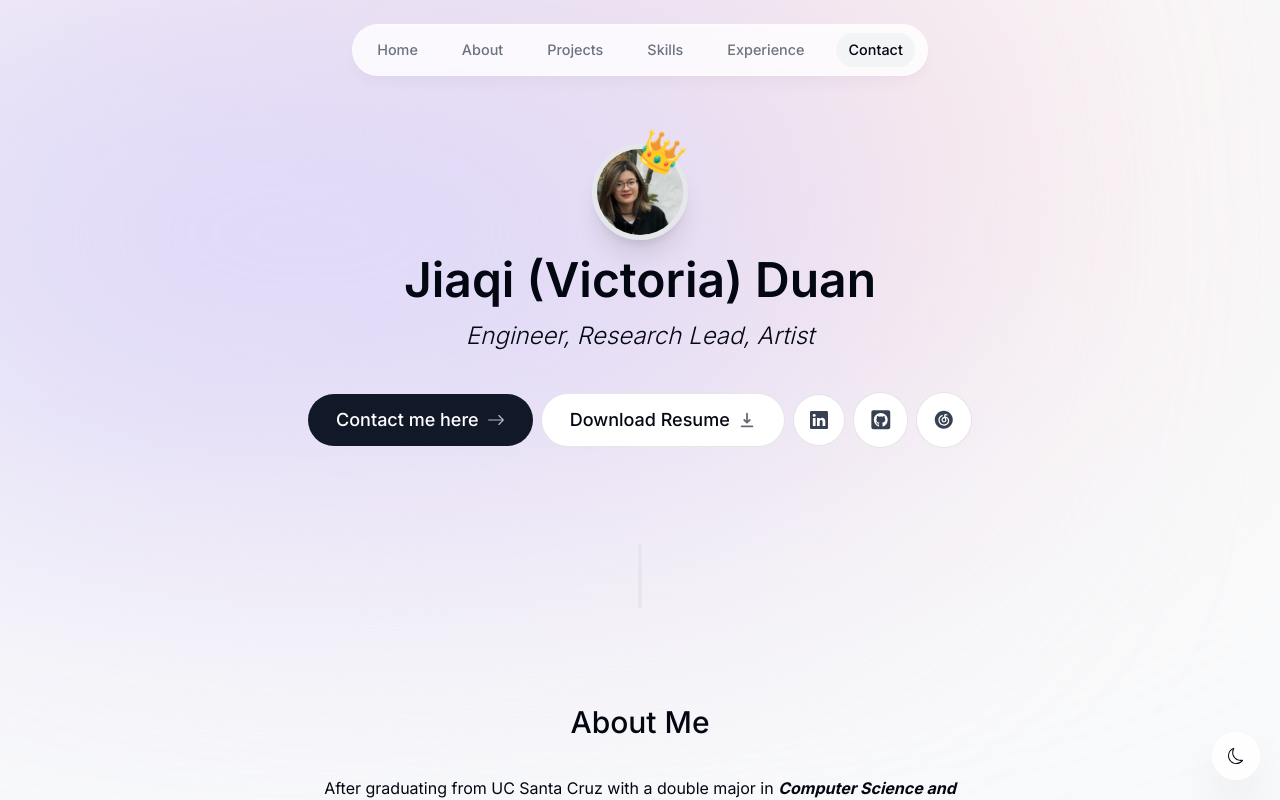
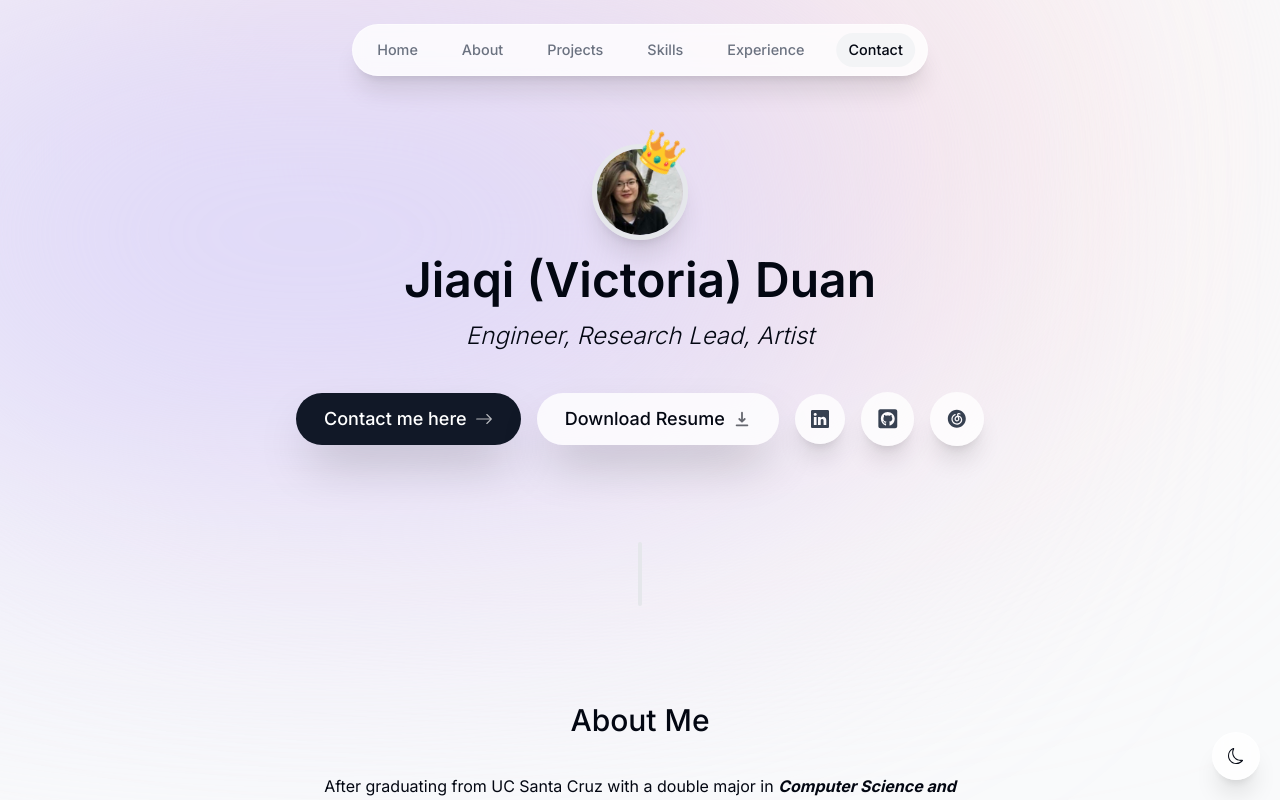
Before and after one commit to Victoriakaey/victoria_personal_portfolio, a Next.js app: page / in a window 1280 px wide. Shown: the top 800 px of the page. Built offline with nearby package versions, Linux system fonts and the light colour scheme; no server answers.

Commit message:
changed button shadow and no borders; changes were made on navbar, headers buttons, theme toggle buttons, and submit contact form button

```diff
--- a/components/header.tsx
+++ b/components/header.tsx
@@ -12,7 +12,7 @@ export default function Header() {
   return (
     <header className="z-[999] relative">
       <motion.div
-        className="fixed top-0 left-1/2 h-[4.5rem] w-full rounded-none border border-white border-opacity-40 bg-white bg-opacity-80 shadow-lg shadow-black/[0.03] backdrop-blur-[0.5rem] sm:top-6 sm:h-[3.25rem] sm:w-[36rem] sm:rounded-full dark:bg-gray-950 dark:border-black/40 dark:bg-opacity-75"
+        className="fixed top-0 left-1/2 h-[4.5rem] w-full rounded-none border border-white border-opacity-40 bg-white bg-opacity-80 shadow-xl shadow-black/10 backdrop-blur-[0.5rem] sm:top-6 sm:h-[3.25rem] sm:w-[36rem] sm:rounded-full dark:bg-gray-950 dark:border-black/40 dark:bg-opacity-75"
         initial={{ y: -100, x: "-50%", opacity: 0 }}
         animate={{ y: 0, x: "-50%", opacity: 1 }}
       ></motion.div>
@@ -30,7 +30,7 @@ export default function Header() {
                 className={clsx(
                   "flex w-full items-center justify-center px-3 py-3 hover:text-gray-950 transition dark:text-gray-500 dark:hover:text-gray-300",
                   {
-                    "text-gray-950 dark:text-gray-200":
+                    "text-gray-950 dark:text-gray-100/80":
                       activeSection == link.name,
                   }
                 )}
--- a/components/intro.tsx
+++ b/components/intro.tsx
@@ -76,7 +76,7 @@ export default function Intro() {
       </motion.h1>
 
       <motion.div
-        className="flex flex-col sm:flex-row items-center justify-center gap-2 px-4 text-lg font-medium"
+        className="flex flex-col sm:flex-row items-center justify-center gap-4 px-4 text-lg font-medium"
         initial={{ opacity: 0, y: 100 }}
         animate={{ opacity: 1, y: 0 }}
         transition={{
@@ -85,7 +85,7 @@ export default function Intro() {
       >
         <Link
           href="#contact"
-          className="group bg-gray-900 text-white px-7 py-3 flex items-center gap-2 rounded-full outline-none focus:scale-110 hover:scale-110 hover:bg-gray-950 active:scale-105 transition"
+          className="group bg-gray-900 border-none shadow-2xl text-white px-7 py-3 flex items-center gap-2 rounded-full outline-none focus:scale-110 hover:scale-110 hover:bg-gray-950 active:scale-105 transition"
           onClick={() => {
             setActiveSection("Contact");
             setTimeOfLastClick(Date.now());
@@ -96,7 +96,7 @@ export default function Intro() {
         </Link>
 
         <a
-          className="group bg-white px-7 py-3 flex items-center gap-2 rounded-full outline-none focus:scale-110 hover:scale-110 active:scale-105 transition cursor-pointer borderBlack dark:bg-white/10"
+          className="group bg-white/80 border-none shadow-2xl px-7 py-3 flex items-center gap-2 rounded-full outline-none focus:scale-110 hover:scale-110 active:scale-105 transition cursor-pointer borderBlack dark:bg-white/10"
           href="/JD_Resume.pdf"
           download
         >
@@ -105,7 +105,7 @@ export default function Intro() {
         </a>
 
         <a
-          className="bg-white p-4 text-gray-700 flex items-center gap-2 rounded-full focus:scale-[1.15] hover:scale-[1.15] hover:text-gray-950  active:scale-105 transition cursor-pointer borderBlack dark:bg-white/10 dark:text-white/60"
+          className="bg-white/80 border-none shadow-xl p-4 text-gray-700 flex items-center gap-2 rounded-full focus:scale-[1.15] hover:scale-[1.15] hover:text-gray-950  active:scale-105 transition cursor-pointer borderBlack dark:bg-white/10 dark:text-white/60"
           href="https://www.linkedin.com/in/jiaqi-duan-834b29200"
           target="_blank"
         >
@@ -113,7 +113,7 @@ export default function Intro() {
         </a>
 
         <a
-          className="bg-white p-4 text-gray-700 flex items-center gap-2 text-[1.35rem] rounded-full focus:scale-[1.15] hover:scale-[1.15] hover:text-gray-950 active:scale-105 transition cursor-pointer borderBlack dark:bg-white/10 dark:text-white/60"
+          className="bg-white/80 border-none shadow-xl p-4 text-gray-700 flex items-center gap-2 text-[1.35rem] rounded-full focus:scale-[1.15] hover:scale-[1.15] hover:text-gray-950 active:scale-105 transition cursor-pointer borderBlack dark:bg-white/10 dark:text-white/60"
           href="https://github.com/Victoriakaey"
           target="_blank"
         >
@@ -121,7 +121,7 @@ export default function Intro() {
         </a>
 
         <a
-          className="bg-white p-4 text-gray-700 flex items-center gap-2 text-[1.35rem] rounded-full focus:scale-[1.15] hover:scale-[1.15] hover:text-gray-950 active:scale-105 transition cursor-pointer borderBlack dark:bg-white/10 dark:text-white/60"
+          className="bg-white/80 border-none shadow-xl p-4 text-gray-700 flex items-center gap-2 text-[1.35rem] rounded-full focus:scale-[1.15] hover:scale-[1.15] hover:text-gray-950 active:scale-105 transition cursor-pointer borderBlack dark:bg-white/10 dark:text-white/60"
           href="https://music.163.com/#/artist?id=46274436"
           target="_blank"
         >
--- a/components/submit-btn.tsx
+++ b/components/submit-btn.tsx
@@ -7,7 +7,7 @@ export default function SubmitBtn() {
   return (
     <button
       type="submit"
-      className="group flex items-center justify-center gap-2 h-[3rem] w-[8rem] bg-gray-900 text-white rounded-full outline-none transition-all focus:scale-110 hover:scale-110 hover:bg-gray-950 active:scale-105 disabled: scale-100 disabled:bg-opacity-65 dark:bg-white dark:bg-opacity-10"
+      className="group flex items-center justify-center gap-2 shadow-xl h-[3rem] w-[8rem] bg-gray-900 text-white rounded-full outline-none transition-all focus:scale-110 hover:scale-110 hover:bg-gray-950 active:scale-105 disabled: scale-100 disabled:bg-opacity-65 dark:bg-white dark:bg-opacity-10"
       disabled={pending}
     >
       {pending ? (
--- a/components/theme-switch.tsx
+++ b/components/theme-switch.tsx
@@ -8,7 +8,7 @@ export default function ThemeSwitch() {
   const { theme, toggleTheme } = useTheme();
   return (
     <button
-      className="fixed bottom-5 right-5 bg-white w-[3rem] h-[3rem] bg-opacity-80 backdrop-blur-[0.5rem] border border-white border-opacity-40 shadow-2xl rounded-full flex items-center justify-center hover:scale-[1.15] active:scale-105 translation-all dark:bg-gray-950"
+      className="fixed bottom-5 right-5 bg-white w-[3rem] h-[3rem] bg-opacity-80 backdrop-blur-[0.5rem] border border-white border-opacity-40 shadow-xl rounded-full flex items-center justify-center hover:scale-[1.15] active:scale-105 translation-all dark:bg-gray-950"
       onClick={toggleTheme}
     >
       {theme === "light" ? <BsMoon /> : <BsSun />}
--- a/lib/data.ts
+++ b/lib/data.ts
@@ -94,7 +94,7 @@ export const experiencesData = [
     description:
       "Completed required coursework for a Computer Science degree before transferring to UC Santa Cruz.",
     icon: React.createElement(LuGraduationCap),
-    tags: ["C++", "Python", "Assembly Language", "Physics", "Chemistry", "Pre-Calculus", "Calculus", "Discrete Mathematics"],
+    tags: ["C++", "Java", "Python", "Assembly Language", "Physics", "Chemistry", "Pre-Calculus", "Calculus", "Discrete Mathematics"],
     date: "Apr 2016 - June 2020",
   },
 ] as const;
```
